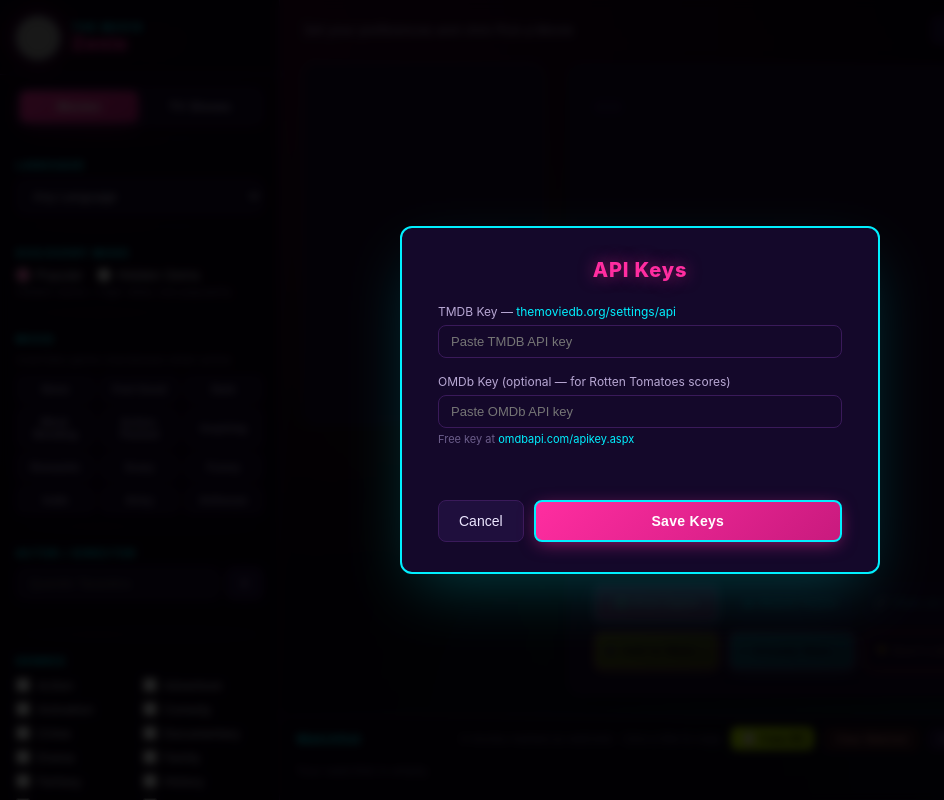
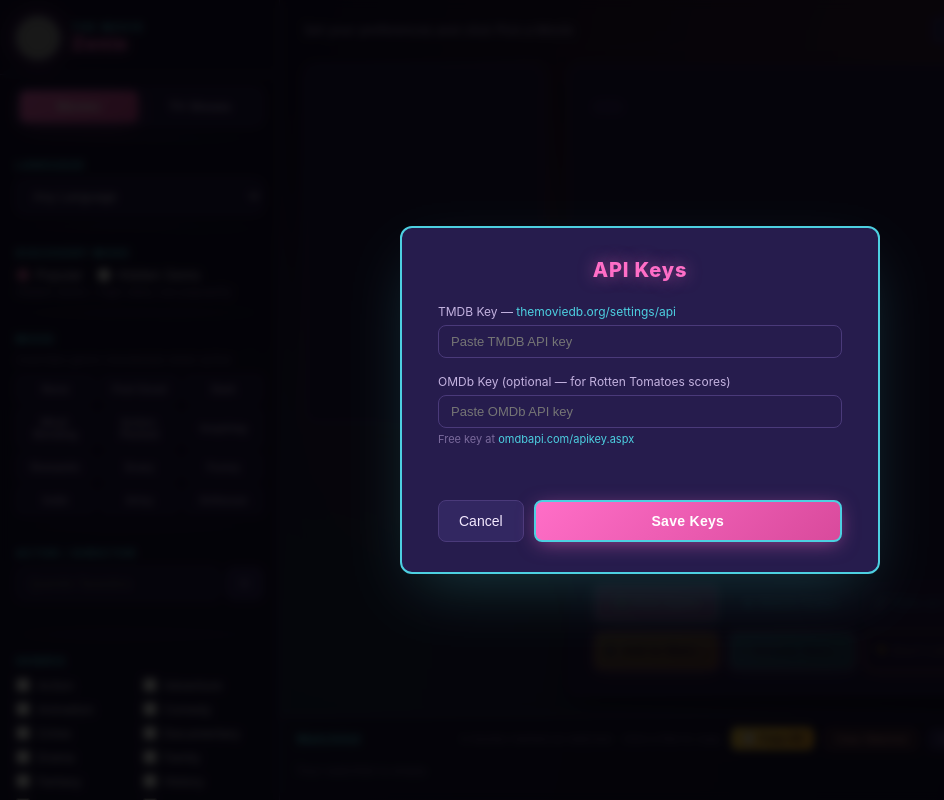
Before and after one commit to maxxzamani-create/movie-picker, a Flask app: page / in a window 1280 px wide. Shown: the whole page, without its empty margins (0-944 px from the left). Run offline with Flask 3, Linux system fonts and the light colour scheme; data that the repository does not hold is empty; grey boxes are pictures that could not be loaded.

Commit message:
Refine cyberpunk into California Neon — flamingo pink + turquoise + sun gold
User said "I like california neon" — interpreting as a refinement
toward Miami Vice / Vaporwave / Sunset Strip rather than the rain-
soaked Tokyo cyberpunk we just shipped. Softer, warmer, dreamier.

style.css palette swaps:
- bg #0a0014 -> #1a1338 (deep midnight purple, sunset just faded)
  with corresponding surface/border bumps
- magenta #ff2da0 -> #ff6ec7 (flamingo pink, softer)
- cyan #00f0ff -> #4dd0e1 (turquoise, softer)
- lime #c6ff00 -> #ffd54f (sun gold replaces the lime sparkle — keeps
  the --lime variable name so the rest of the rules don't need
  rewiring; semantic role becomes "sunset highlight" instead of
  "electric green")
- rust #ff5544 -> #ff8a65 (sunset coral — softer warmth)
- text #ece6ff -> #f3e9ff (cream-tinted lavender white)
- All text-shadows, glows, badge tints, chip backgrounds, hover
  shadows updated to match the new RGB values.

Backdrop gradient: redesigned as a Sunset Strip — coral from the
upper right (the sun), turquoise from the lower left (the ocean),
flamingo wash through the middle, gold horizon kiss.

logo.py:
- Disc: flamingo pink outer ring + turquoise inner ring (softer
  duo).
- Halo: bigger, softer pink bloom.
- Smoke from the lamp now interpolates turquoise -> flamingo
  (sunset sky in a vapor trail) instead of cyan -> magenta.
- The Z stays neon (flamingo fill + turquoise outline) but its
  top-bar shine is now sun gold instead of pure white — the sun
  catching the edge.
- Sparkles re-weighted: pink + gold + turquoise + coral (added).
- Lamp chrome shifted slightly warmer (#a8a3c0 vs #9ea3b8) to fit
  the dusk warmth.

Co-Authored-By: Claude Opus 4.7 (1M context) <noreply@anthropic.com>

```diff
--- a/static/style.css
+++ b/static/style.css
@@ -2,57 +2,59 @@
 *, *::before, *::after { box-sizing: border-box; margin: 0; padding: 0; }
 
 :root {
-  /* ── Cyberpunk Neon palette ──────────────────────────────────────────
-     Rain-soaked Tokyo / Blade Runner streets. Magenta and cyan
-     dueling on a deep violet-black canvas, with lime sparks. */
+  /* ── California Neon palette ─────────────────────────────────────────
+     Miami Vice / vaporwave / Sunset Strip. Softer than Tokyo cyberpunk
+     — flamingo pink and turquoise washed in sunset coral and sun gold
+     over deep midnight purple. */
 
-  --bg:         #0a0014;   /* deep violet-black */
-  --bg-deep:    #050009;   /* darkest edge */
-  --surface:    #14082a;   /* neon shadow */
-  --surface2:   #1f0f3d;   /* raised surface */
-  --border:     #3a1a5a;   /* purple haze */
+  --bg:         #1a1338;   /* deep midnight purple — sunset just faded */
+  --bg-deep:    #0d0820;   /* darkest edge */
+  --surface:    #261c4d;   /* twilight surface */
+  --surface2:   #322761;   /* raised surface */
+  --border:     #4a3a7a;   /* lavender haze border */
 
-  --magenta:    #ff2da0;   /* hot pink neon — primary */
-  --magenta-d:  #c91a7e;   /* deeper magenta for gradient ends */
-  --magenta-lt: #ff7bc4;   /* pale magenta highlight */
+  --magenta:    #ff6ec7;   /* flamingo pink — primary */
+  --magenta-d:  #d94a9c;   /* deeper flamingo for gradient ends */
+  --magenta-lt: #ffb3df;   /* pale pink highlight */
 
-  --cyan:       #00f0ff;   /* sign cyan — secondary */
-  --cyan-d:     #00b8c8;   /* deeper cyan */
-  --cyan-lt:    #7df0ff;   /* pale cyan */
+  --cyan:       #4dd0e1;   /* turquoise — secondary */
+  --cyan-d:     #26a69a;   /* deeper teal */
+  --cyan-lt:    #80deea;   /* pale teal */
 
-  --lime:       #c6ff00;   /* lime sparkle accent */
-  --lime-d:     #8fb800;
+  --lime:       #ffd54f;   /* sun gold — highlight (replacing lime) */
+  --lime-d:     #ffa726;   /* darker sun gold / amber */
 
-  --rust:       #ff5544;   /* decay / danger accent */
-  --rust-d:     #cc3322;
-  --rust-lt:    #ffa599;
+  --rust:       #ff8a65;   /* sunset coral — soft warm danger */
+  --rust-d:     #d96749;
+  --rust-lt:    #ffb59d;
 
-  --text:       #ece6ff;   /* pale violet-white */
-  --text-dim:   #b8a8d4;   /* dim violet */
-  --muted:      #6b5d8a;   /* purple smoke */
+  --text:       #f3e9ff;   /* cream-tinted lavender white */
+  --text-dim:   #c4b3e0;   /* soft lavender */
+  --muted:      #7a6a9c;   /* dusk purple */
 
   --radius:     12px;
   --radius-sm:  8px;
   --sidebar-w:  280px;
   --history-w:  240px;
 
-  --shadow-card:    0 8px 24px -8px rgba(0,0,0,0.85),
-                    0 2px 6px -2px rgba(0,0,0,0.5);
-  --shadow-magenta: 0 4px 18px -4px rgba(255,45,160,0.6);
-  --shadow-cyan:    0 4px 18px -4px rgba(0,240,255,0.55);
-  --shadow-lime:    0 4px 14px -4px rgba(198,255,0,0.5);
-  --shadow-rust:    0 4px 14px -4px rgba(255,85,68,0.5);
+  --shadow-card:    0 8px 24px -8px rgba(0,0,0,0.75),
+                    0 2px 6px -2px rgba(0,0,0,0.45);
+  --shadow-magenta: 0 4px 20px -4px rgba(255,110,199,0.55);
+  --shadow-cyan:    0 4px 18px -4px rgba(77,208,225,0.5);
+  --shadow-lime:    0 4px 16px -4px rgba(255,213,79,0.55);
+  --shadow-rust:    0 4px 14px -4px rgba(255,138,101,0.45);
 }
 
 html, body {
   height: 100%;
   background: var(--bg);
-  /* Wet-street reflections — magenta from the upper left, cyan from the
-     lower right, a hint of lime in the middle distance */
+  /* Sunset Strip gradient — coral sun setting upper-right, turquoise ocean
+     lower-left, pink wash through the middle, gold horizon kiss */
   background-image:
-    radial-gradient(at 12% 5%,   rgba(255,45,160,0.16) 0px, transparent 50%),
-    radial-gradient(at 88% 95%,  rgba(0,240,255,0.14)  0px, transparent 55%),
-    radial-gradient(at 60% 50%,  rgba(198,255,0,0.05)  0px, transparent 70%);
+    radial-gradient(at 85% 8%,   rgba(255,138,101,0.18) 0px, transparent 50%),
+    radial-gradient(at 8% 92%,   rgba(77,208,225,0.16)  0px, transparent 55%),
+    radial-gradient(at 50% 50%,  rgba(255,110,199,0.10) 0px, transparent 65%),
+    radial-gradient(at 95% 50%,  rgba(255,213,79,0.06)  0px, transparent 60%);
   background-attachment: fixed;
   color: var(--text);
   font-family: "Inter", "Segoe UI", system-ui, -apple-system, sans-serif;
@@ -355,7 +357,7 @@ input[type="range"] {
   font-size: 28px; font-weight: 900; line-height: 1.2;
   margin-bottom: 6px; color: var(--cyan);
   letter-spacing: -0.3px;
-  text-shadow: 0 0 18px rgba(0,240,255,0.4);
+  text-shadow: 0 0 18px rgba(77,208,225,0.4);
 }
 .movie-meta { color: var(--magenta-lt); font-size: 13px; margin-bottom: 12px; font-weight: 500; }
 
@@ -443,7 +445,7 @@ input[type="range"] {
 
 /* ── Watchlist bar ────────────────────────────────────────────────────── */
 .watchlist-bar {
-  background: rgba(10, 0, 20, 0.7);
+  background: rgba(26, 19, 56, 0.7);
   border-top: 1px solid var(--border);
   padding: 10px 16px; flex-shrink: 0;
 }
@@ -460,21 +462,21 @@ input[type="range"] {
 }
 .btn-sm:hover { background: var(--surface); color: var(--cyan); border-color: var(--cyan); }
 .btn-sm.danger {
-  background: rgba(255,85,68,0.12); color: var(--rust-lt); border-color: rgba(255,85,68,0.4);
+  background: rgba(255,138,101,0.12); color: var(--rust-lt); border-color: rgba(255,138,101,0.4);
 }
 .btn-sm.danger:hover { background: var(--rust); color: #fff; border-color: var(--rust); }
 
 /* Neon lime variant — for the Copy All action */
 .btn-sm.gold {
   background: linear-gradient(135deg, var(--lime), var(--lime-d));
-  color: #0a0014;
+  color: #1a1338;
   border-color: var(--lime);
   font-weight: 700;
 }
 .btn-sm.gold:hover {
   filter: brightness(1.1);
   background: linear-gradient(135deg, var(--lime), var(--cyan));
-  color: #0a0014;
+  color: #1a1338;
 }
 
 .watchlist-items {
@@ -619,12 +621,12 @@ input[type="range"] {
 .modal {
   background: var(--surface); border: 2px solid var(--cyan);
   border-radius: var(--radius); padding: 30px 36px; width: 480px; max-width: 95vw;
-  box-shadow: 0 24px 60px -16px rgba(0,240,255,0.25);
+  box-shadow: 0 24px 60px -16px rgba(77,208,225,0.25);
 }
 .modal h2 {
   font-size: 20px; color: var(--magenta); margin-bottom: 22px;
   text-align: center; font-weight: 800; letter-spacing: 0.8px;
-  text-shadow: 0 0 16px rgba(255,45,160,0.5);
+  text-shadow: 0 0 16px rgba(255,110,199,0.5);
 }
 .modal-field { margin-bottom: 16px; }
 .modal-field label { display: block; font-size: 12px; color: var(--text-dim); margin-bottom: 6px; }
```
Also changed, not shown: other parts of static/style.css (+16 -16 lines), logo.py (+41 -39 lines).
